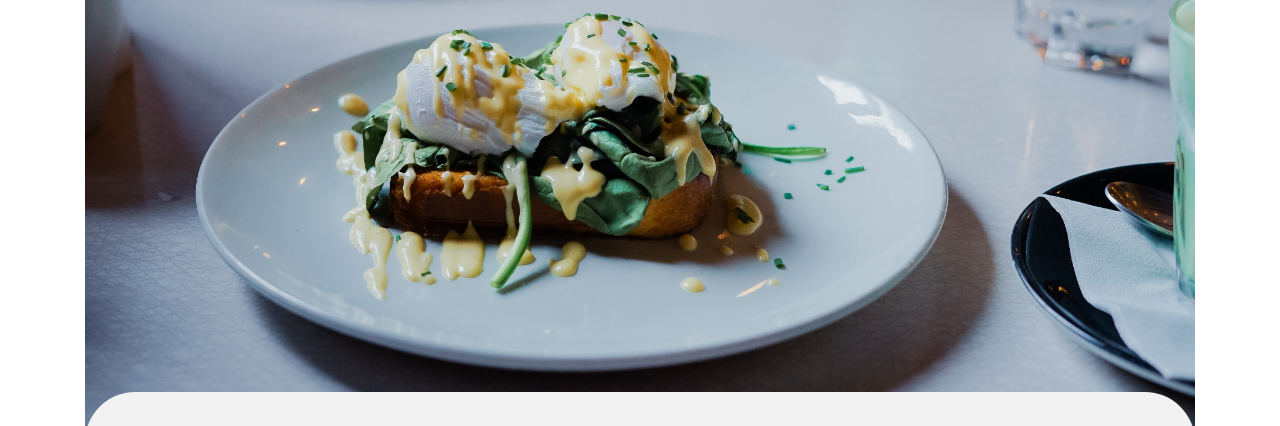
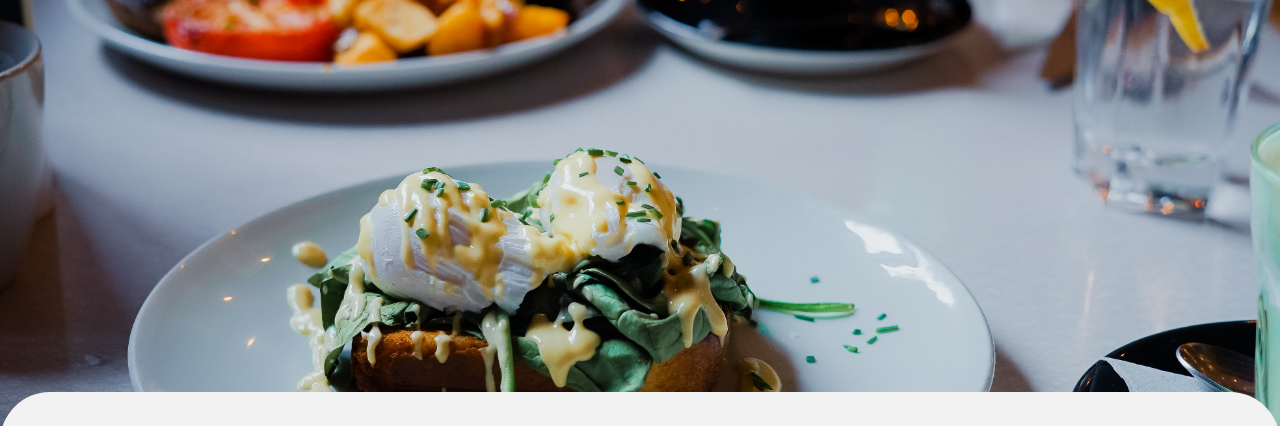
Before and after one commit to bicisse/Projet-3, a plain HTML site: page dist/alafrancaise.html in a window 1280 px wide. Shown: the part 78-504 px from the top of the page. Drawn offline with Linux system fonts and the light colour scheme.

Commit message:
modification max width pour ecrans XL

```diff
--- a/dist/css/style.css
+++ b/dist/css/style.css
@@ -693,9 +693,9 @@ a:link, a:hover, a:visited {
   }
 }
 
-@media screen and (min-width: 992px) and (max-width: 1500px) {
+@media screen and (min-width: 992px) and (max-width: 5000px) {
   body {
-    max-width: 1110px;
+    max-width: 1500px;
     margin: 0 auto;
   }
   .center-section {
@@ -805,8 +805,8 @@ a:link, a:hover, a:visited {
     height: 160px;
   }
   .ajuster-img {
-    -o-object-position: center 0;
-       object-position: center 0;
+    -o-object-position: center;
+       object-position: center;
   }
   .quartier {
     font-size: 15px;
@@ -900,8 +900,8 @@ a:link, a:hover, a:visited {
   }
   .restaurant__img--page {
     height: 450px;
-    -o-object-position: bottom;
-       object-position: bottom;
+    -o-object-position: center;
+       object-position: center;
   }
 }
 
```
